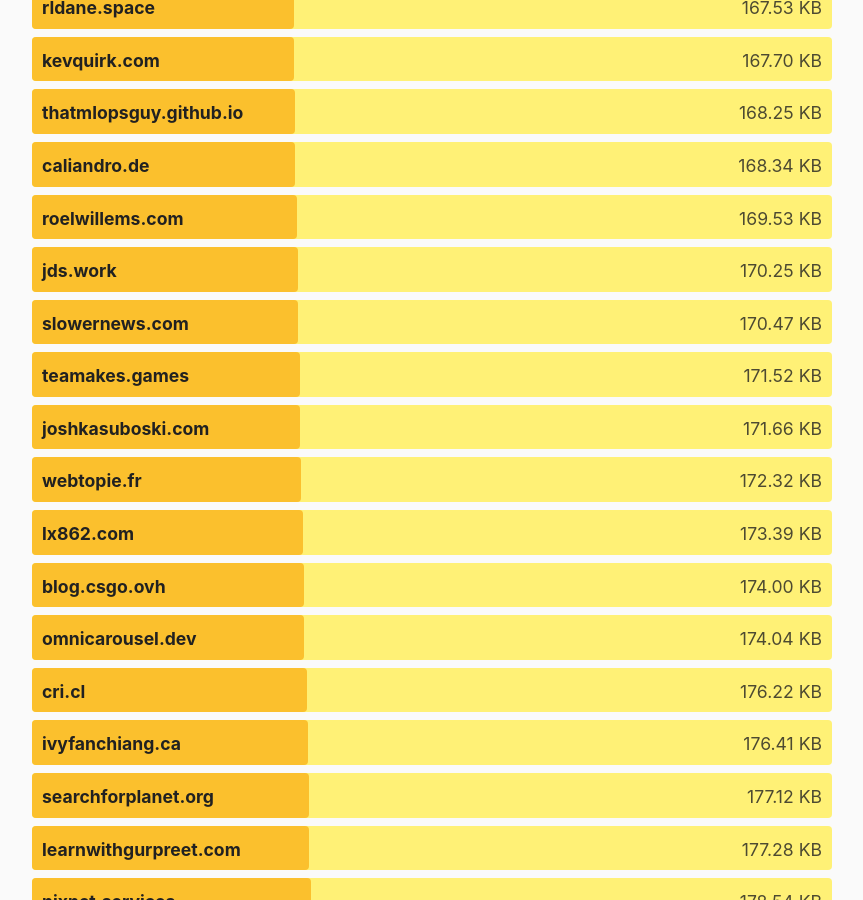
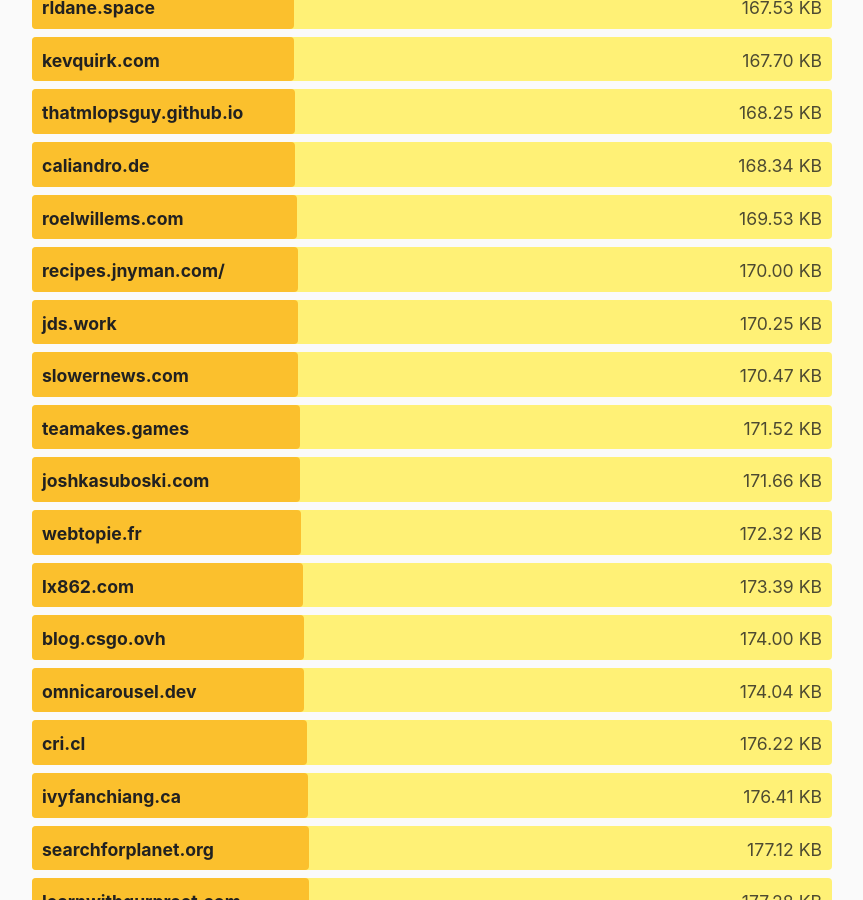
Before and after one commit to kevquirk/512kb.club, a Jekyll site: the page built from index.md, in a window 1280 px wide and 900 px high, scrolled down 31571 px. Shown: the whole window, without its empty margins (208-1071 px from the left). Built offline with Jekyll 4.4.1, drawn with Linux system fonts in a browser that asks for light colours.

Commit message:
Add recipes.jnyman.com to sites.yml
https://radar.cloudflare.com/scan/cc1a916c-f8b8-4e9f-92e8-3131148d22b3/summary

```diff
--- a/_data/sites.yml
+++ b/_data/sites.yml
@@ -3218,6 +3218,11 @@
   size: 25.09
   last_checked: 2025-08-30
 
+- domain: recipes.jnyman.com/
+  url: https://recipes.jnyman.com/
+  size: 170
+  last_checked: 2025-11-08
+
 - domain: recipe.polente.de
   url: https://recipe.polente.de/
   size: 293.30
```
